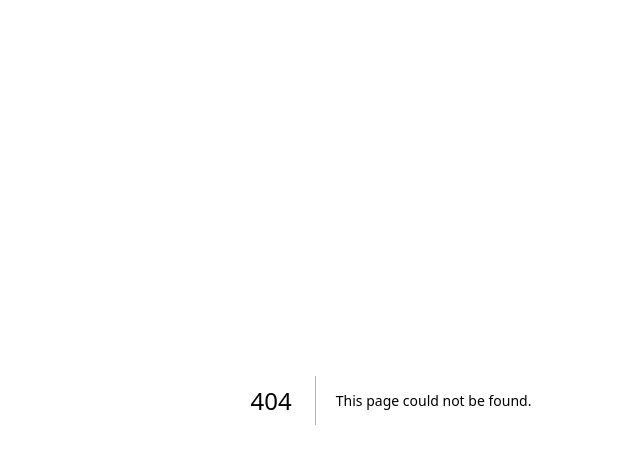
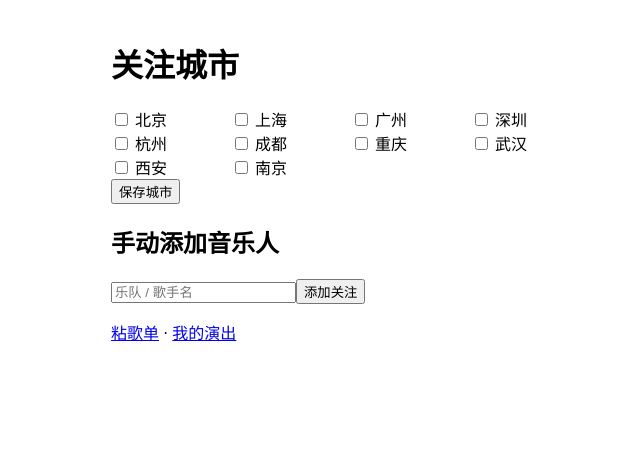
Before and after one commit to huangshihao/show-remind, a Next.js app: page /settings in a window 1280 px wide. Before the commit this address had no page. Shown: the top 464 px of the page, without its empty margins (249-889 px from the left). Built offline with nearby package versions, Linux system fonts and the light colour scheme; no server answers; the database is empty; sample sign-in values are in the browser's storage.

Commit message:
feat(web): city management and manual artist add
Add lib/cities.ts (curated city list), lib/repositories/cities.ts
(getUserCities/setUserCities, DB-backed test), and app/settings
page + actions for city checkboxes and manual artist add
(auth-guarded, addArtist triggers matchAllForUser).

```diff
--- /dev/null
+++ b/app/settings/actions.ts
@@ -0,0 +1,25 @@
+"use server";
+
+import { redirect } from "next/navigation";
+import { auth } from "@/auth";
+import { setUserCities } from "@/lib/repositories/cities";
+import { addManualArtist } from "@/lib/repositories/user-artists";
+import { matchAllForUser } from "@/lib/pipeline";
+
+export async function saveCities(formData: FormData) {
+  const session = await auth();
+  if (!session?.user?.id) redirect("/login");
+  await setUserCities(session.user.id, formData.getAll("city").map(String));
+  redirect("/settings?saved=1");
+}
+
+export async function addArtist(formData: FormData) {
+  const session = await auth();
+  if (!session?.user?.id) redirect("/login");
+  const name = String(formData.get("name") ?? "").trim();
+  if (name) {
+    await addManualArtist(session.user.id, name);
+    await matchAllForUser(session.user.id);
+  }
+  redirect("/settings?added=1");
+}
--- /dev/null
+++ b/app/settings/page.tsx
@@ -0,0 +1,38 @@
+import { auth } from "@/auth";
+import { redirect } from "next/navigation";
+import { CITIES } from "@/lib/cities";
+import { getUserCities } from "@/lib/repositories/cities";
+import { saveCities, addArtist } from "./actions";
+
+export default async function SettingsPage({
+  searchParams,
+}: {
+  searchParams: Promise<{ saved?: string; added?: string }>;
+}) {
+  const session = await auth();
+  if (!session?.user?.id) redirect("/login");
+  const sp = await searchParams;
+  const mine = new Set(await getUserCities(session.user.id));
+  return (
+    <main style={{ maxWidth: 560, margin: "40px auto" }}>
+      <h1>关注城市</h1>
+      {sp.saved && <p style={{ color: "green" }}>已保存。</p>}
+      <form action={saveCities}>
+        {CITIES.map((c) => (
+          <label key={c.code} style={{ display: "inline-block", width: 120 }}>
+            <input type="checkbox" name="city" value={c.code} defaultChecked={mine.has(c.code)} /> {c.name}
+          </label>
+        ))}
+        <div><button type="submit">保存城市</button></div>
+      </form>
+
+      <h2>手动添加音乐人</h2>
+      {sp.added && <p style={{ color: "green" }}>已添加。</p>}
+      <form action={addArtist}>
+        <input name="name" placeholder="乐队 / 歌手名" required />
+        <button type="submit">添加关注</button>
+      </form>
+      <p><a href="/playlists">粘歌单</a> · <a href="/shows">我的演出</a></p>
+    </main>
+  );
+}
--- /dev/null
+++ b/lib/cities.ts
@@ -0,0 +1,12 @@
+export const CITIES: { code: string; name: string }[] = [
+  { code: "110000", name: "北京" },
+  { code: "310000", name: "上海" },
+  { code: "440100", name: "广州" },
+  { code: "440300", name: "深圳" },
+  { code: "330100", name: "杭州" },
+  { code: "510100", name: "成都" },
+  { code: "500000", name: "重庆" },
+  { code: "420100", name: "武汉" },
+  { code: "610100", name: "西安" },
+  { code: "320100", name: "南京" },
+];
--- /dev/null
+++ b/lib/repositories/cities.ts
@@ -0,0 +1,14 @@
+import { prisma } from "@/lib/db";
+
+export async function getUserCities(userId: string): Promise<string[]> {
+  const rows = await prisma.userCity.findMany({ where: { userId }, select: { cityCode: true } });
+  return rows.map((r) => r.cityCode);
+}
+
+export async function setUserCities(userId: string, cityCodes: string[]): Promise<void> {
+  const unique = [...new Set(cityCodes)];
+  await prisma.$transaction([
+    prisma.userCity.deleteMany({ where: { userId } }),
+    prisma.userCity.createMany({ data: unique.map((cityCode) => ({ userId, cityCode })) }),
+  ]);
+}
```
Also changed, not shown: 1 other file (tests, documents, lock files or other folders).
